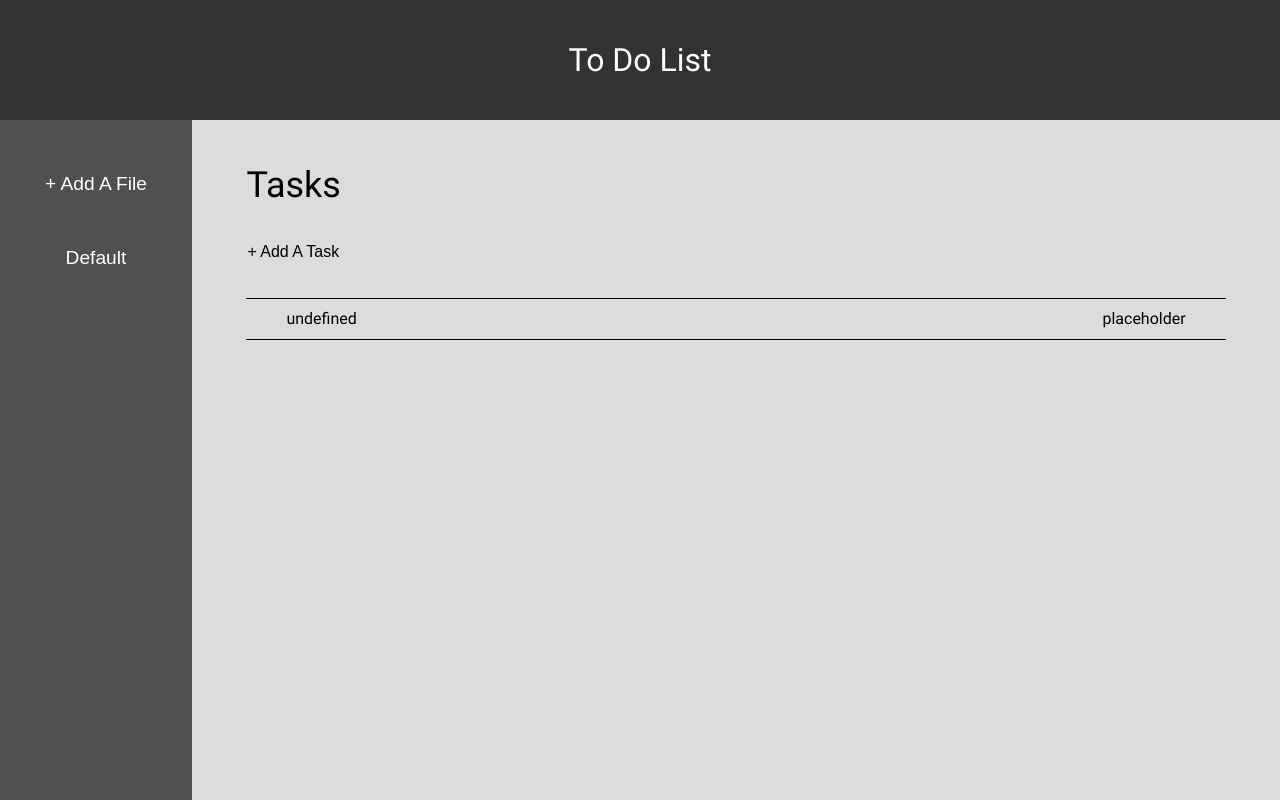
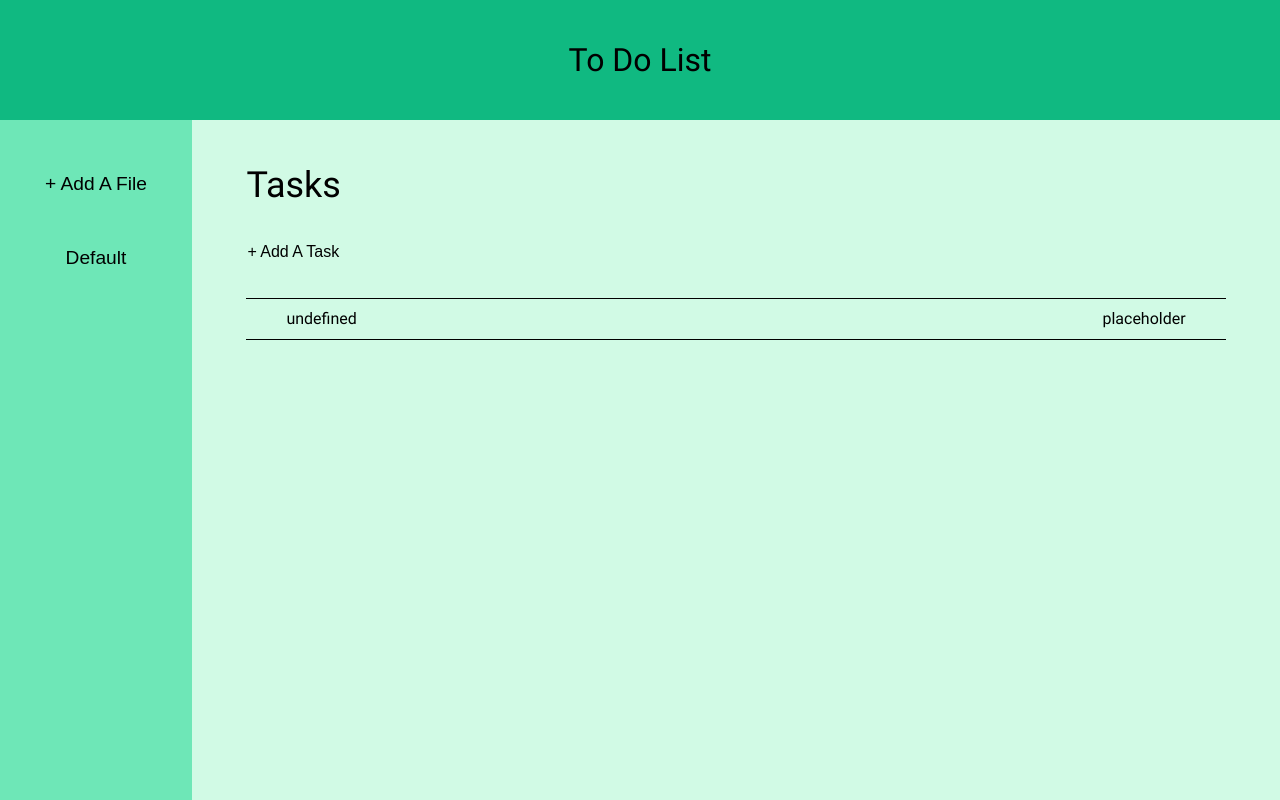
Before and after one commit to kyougene/to-do-list, a website built with webpack: page dist/index.html in a window 1280 px wide. Built offline with nearby package versions, Linux system fonts and the light colour scheme.

Commit message:
updated styling

```diff
--- a/src/styles.css
+++ b/src/styles.css
@@ -29,8 +29,8 @@ body {
 header {
     width: 100%;
     height: 100%;
-    background-color: rgba(50, 50, 50, 1);
-    color: white;
+    background-color: #10b981;
+    color: black;
     display: flex;
     justify-content: center;
     align-items: center;
@@ -38,7 +38,7 @@ header {
 
 /* setting up grid layout for the main content of the page */
 .main-content {
-    background-color: rgba(220, 220, 220, 1);
+    background-color: #d1fae5;
     display: grid;
     grid-template-columns: 15% 85%;
     grid-template-rows: 100%;
@@ -51,7 +51,7 @@ header {
     display: flex;
     flex-direction: column;
     align-items: center;
-    background-color: rgba(80, 80, 80, 1);
+    background-color: #6ee7b7;
 }
 
 .file-list {
@@ -68,7 +68,7 @@ header {
 }
 
 .button {
-    color: white;
+    color: black;
     background-color: transparent;
     border: 1px solid transparent;
     border-radius: 5px;
```
